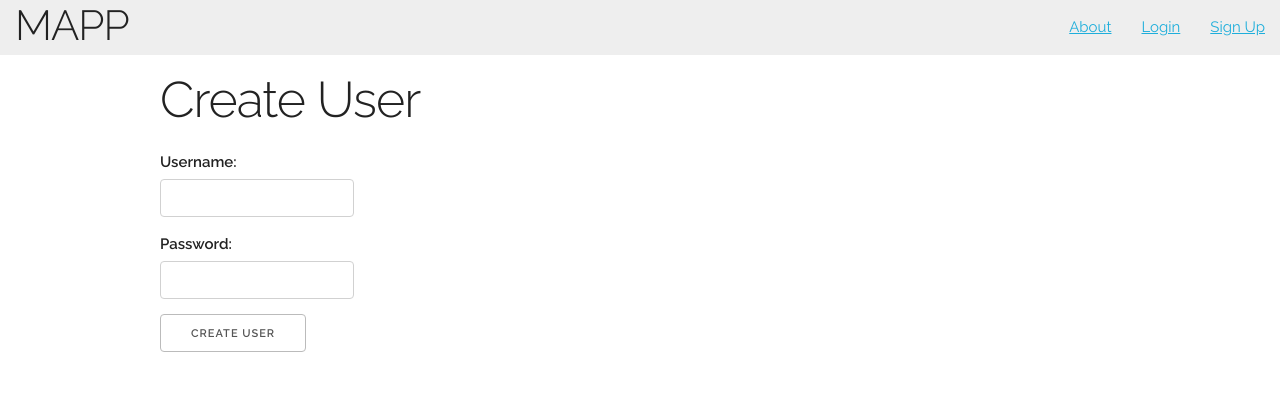
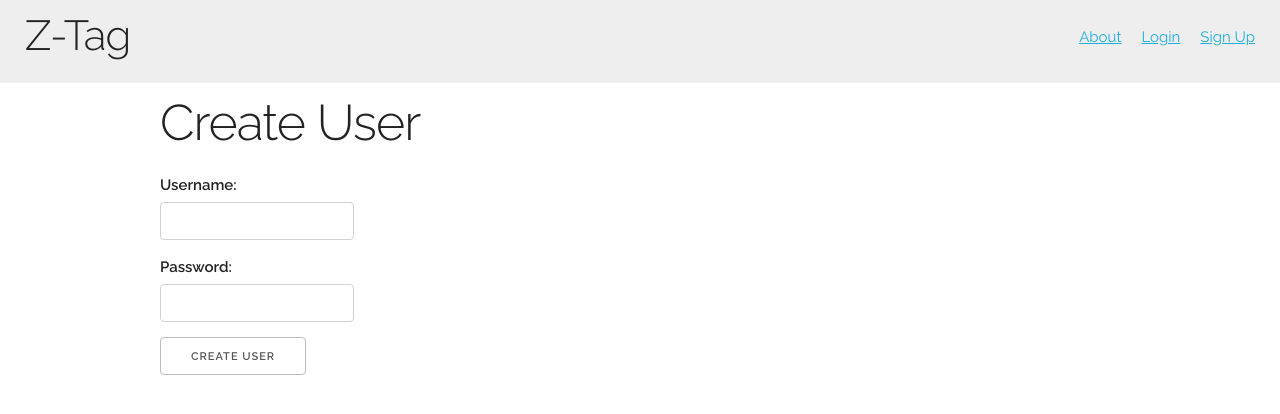
Before and after one commit to drzackyll/map_project, a React (Create React App) app in the folder map_project_front/: page /logout in a window 1280 px wide. Shown: the top 414 px of the page. Built offline with nearby package versions, Linux system fonts and the light colour scheme; what react-google-maps would draw is missing.

Commit message:
Fix styling issues with navbar, add title 'Z-Tag'

```diff
--- a/map_project_front/public/css/style.css
+++ b/map_project_front/public/css/style.css
@@ -1,32 +1,24 @@
-#root {
-  margin-top: 0;
-}
-
 .NavBar {
   background-color: #eee;
-  position: fixed;
-  top: 0;
-  left: 0;
+  display: table;
   width: 100%;
-  height: 5.5rem;
+  margin-bottom: 1rem;
 }
 
 .NavBar h2 {
   float: left;
-  margin: auto 1.5rem;
+  margin-top: 1rem;
+  margin-left: 2.5rem;
 }
 
 .NavBar ul {
-  vertical-align: middle;
-}
+  margin-top: 1.5rem;
+  margin-right: 1.5rem;
+  }
 
 .NavBar li {
   float: right;
-  margin: 1.5rem;
+  display: table-cell;
+  margin: 1rem;
   list-style: none;
 }
-
-
-body {
-  padding-top: 7rem;
-}
--- a/map_project_front/public/index.html
+++ b/map_project_front/public/index.html
@@ -13,10 +13,10 @@
     <link rel="stylesheet" href="css/style.css">
 
     <link rel="icon" type="image/png" href="images/favicon.png">
-    <title>React App</title>
+    <title>Z-Tag - Geolocation-based Zombie ARG</title>
   </head>
   <body>
-    <div id="root" class="container"></div>
+    <div id="root"></div>
     <!--
       This HTML file is a template.
       If you open it directly in the browser, you will see an empty page.
--- a/map_project_front/src/components/App.js
+++ b/map_project_front/src/components/App.js
@@ -5,7 +5,9 @@ function App(props) {
   return (
     <div className="App">
       <NavBar />
-      {props.children}
+      <div className="container">
+        {props.children}
+      </div>
     </div>
   )
 }
--- a/map_project_front/src/components/NavBar.js
+++ b/map_project_front/src/components/NavBar.js
@@ -35,7 +35,7 @@ function NavBar(props) {
 
   return (
     <div className="NavBar row">
-      <h2>MAPP</h2>
+      <h2>Z-Tag</h2>
       {navBarItems()}
     </div>
   )
--- a/map_project_front/src/components/NewUser.js
+++ b/map_project_front/src/components/NewUser.js
@@ -12,7 +12,7 @@ function NewUser(props) {
     const password = event.target.children.password.value
 
     props.createUser(username, password)
-    browserHistory.push('/')
+    browserHistory.push('/newmove')
   }
 
   return (
--- a/map_project_front/src/components/UserLogin.js
+++ b/map_project_front/src/components/UserLogin.js
@@ -12,7 +12,7 @@ function UserLogin(props) {
     const password = event.target.children.password.value
 
     props.login(username, password)
-    browserHistory.push('/')
+    browserHistory.push('/newmove')
   }
 
   return (
```
